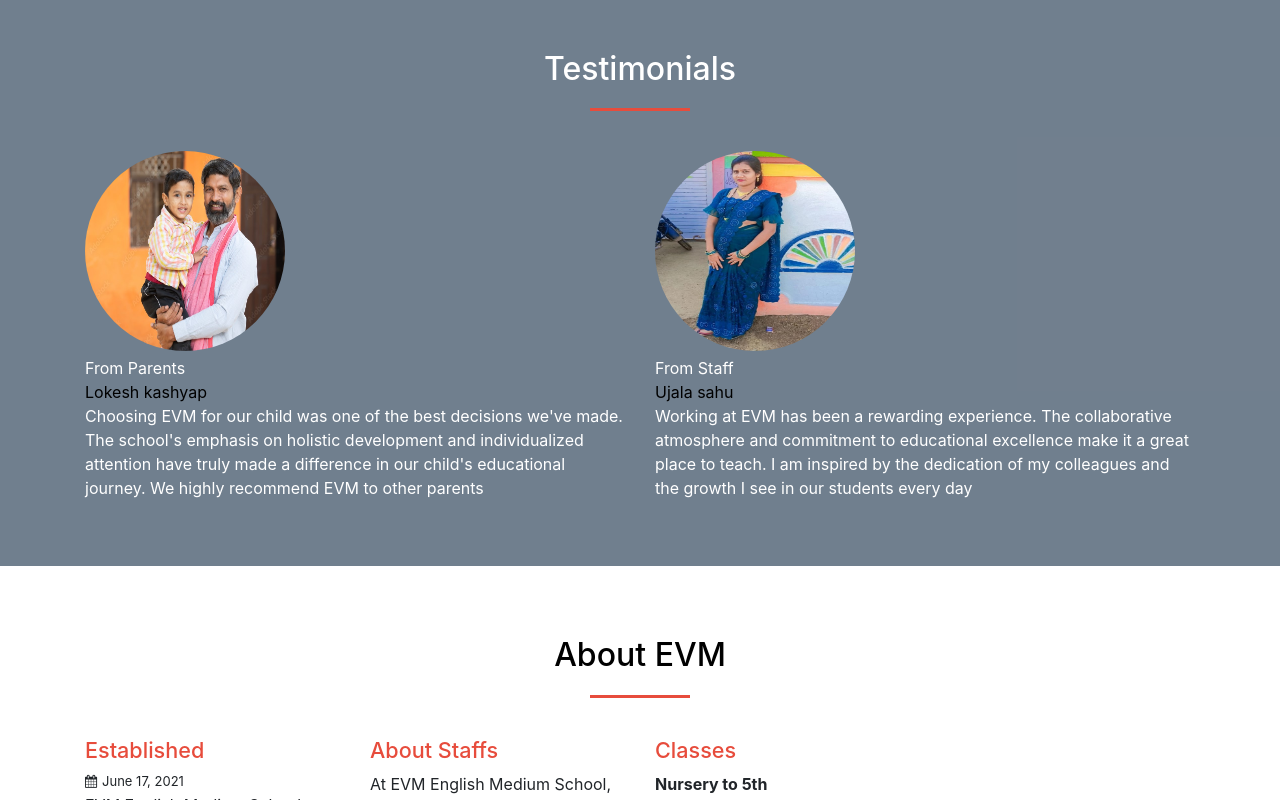
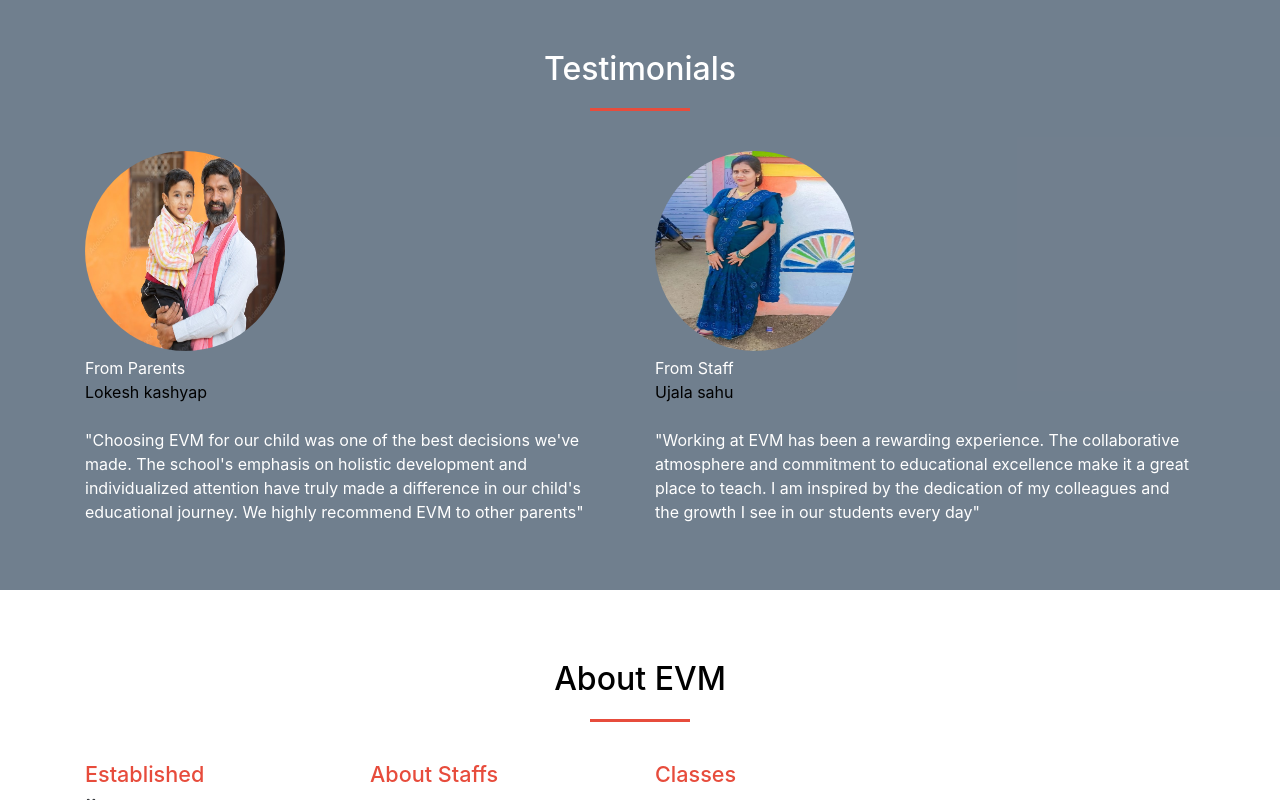
Before and after one commit to Vinaykashyap1/evmsample, a plain HTML site: page index.html in a window 1280 px wide. Shown: the part 1388-2188 px from the top of the page. Drawn offline with nearby package versions, Linux system fonts and the light colour scheme.

Commit message:
Update index.html

```diff
--- a/index.html
+++ b/index.html
@@ -103,7 +103,8 @@
 						<img src="img/parent.jpg"height="200px" width="200px" alt="">
 						<div class="author">From Parents</div>
 						<div class="author-company" style="color: black;">Lokesh kashyap</div>
-						<p>Choosing EVM for our child was one of the best decisions we've made. The school's emphasis on holistic development and individualized attention have truly made a difference in our child's educational journey. We highly recommend EVM to other parents</p>
+						<br>
+						<p>"Choosing EVM for our child was one of the best decisions we've made. The school's emphasis on holistic development and individualized attention have truly made a difference in our child's educational journey. We highly recommend EVM to other parents"</p>
 
 
 					</div>
@@ -114,7 +115,8 @@
 						<img src="img/anjali.jpg" height="200px" width="200px" alt="">
 						<div class="author">From Staff</div>
 						<div class="author-company" style="color: black;">Ujala sahu</div>
-						<p>Working at EVM has been a rewarding experience. The collaborative atmosphere and commitment to educational excellence make it a great place to teach. I am inspired by the dedication of my colleagues and the growth I see in our students every day</p>
+						<br>
+						<p>"Working at EVM has been a rewarding experience. The collaborative atmosphere and commitment to educational excellence make it a great place to teach. I am inspired by the dedication of my colleagues and the growth I see in our students every day"</p>
 
 					</div>
 				</div>
```
